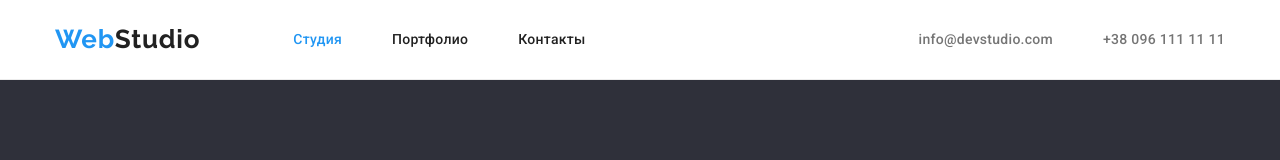
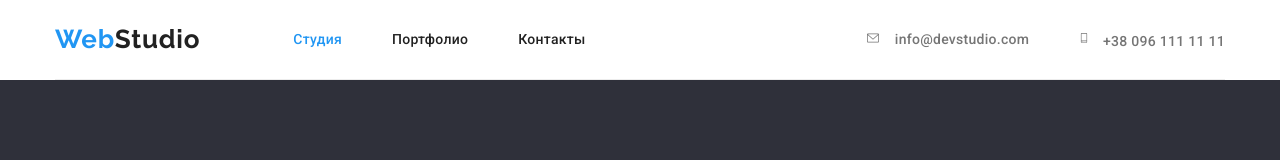
Before and after one commit to MykhailoBarchyna/goit-markup-hw-04, a plain HTML site: page index.html in a window 1280 px wide. Shown: the top 160 px of the page. Drawn offline with nearby package versions, Linux system fonts and the light colour scheme.

Commit message:
Размещает иконки в хедере

```diff
--- a/css/styles.css
+++ b/css/styles.css
@@ -63,15 +63,11 @@ ul {
 }
 
 /* Header container */
-header {
-  display: flex;
-  height: 80px;
-  border-bottom: 1px solid #ececec;
-}
-
 .header {
   display: flex;
   align-items: center;
+  height: 80px;
+  border-bottom: 1px solid #ececec;
 }
 
 /* Header logo */
@@ -125,11 +121,12 @@ header {
 /* Header contacts  */
 .header-contacts-list {
   display: flex;
-
   margin-left: auto;
 }
 
 .header-contacts-item {
+  display: flex;
+  align-items: center;
   font-weight: var(--secondary-title-font-weight);
   font-size: var(--primary-text-size);
   line-height: 1.14;
@@ -151,6 +148,12 @@ header {
 .header-phone-link:hover,
 .header-phone-link:focus {
   color: var(--accent-color);
+}
+
+.header-mail-icon,
+.header-phone-icon {
+  margin-right: 10px;
+  fill: currentColor;
 }
 
 /* WebStudio page */
--- a/index.html
+++ b/index.html
@@ -15,14 +15,15 @@
 <body>
     <!-- Header container -->
     <header>
-        <div class="header container">
+        <div class="container">
+            <div class="header">
                 <!-- Logo section -->
                 <a href="/" lang="en" class="header-logo"><span class="logo-accent">Web</span>Studio</a>
                 <!-- Navigation section -->
             <nav class="nav">
                 <ul class="nav-list">
                     <li class="nav-list-item">
-                    <a href="a href="./index.html" target="_self" rel="noopener noreferrer" class="nav-list-link current">Студия</a>
+                        <a href="./index.html" target="_self" rel="noopener noreferrer" class="nav-list-link current">Студия</a>
                     </li>
                     <li class="nav-list-item">
                         <a href="./portfolio.html" target="_self" rel="noopener noreferrer" class="nav-list-link portfolio">Портфолио</a>
@@ -35,12 +36,21 @@
                 <!-- Header contacts section -->
                 <ul class="header-contacts-list">
                     <li class="header-contacts-item">
-                    <a href="mailto:info@devstudio.com" class="header-mail-link">info@devstudio.com</a>
+                        <a href="mailto:info@devstudio.com" class="header-mail-link">
+                            <svg class="header-mail-icon"  width="16" height="12">
+                                <use href="./images/icons.svg#icon-envelope"></use>
+                            </svg>
+                        info@devstudio.com</a>
                     </li>
                     <li class="header-contacts-item">
-                    <a href="tel:+380961111111" class="header-phone-link">+38 096 111 11 11</a>
+                        <a href="tel:+380961111111" class="header-phone-link">
+                            <svg class="header-phone-icon" width="10" height="16">
+                                <use href="./images/icons.svg#icon-smartphone"></use>
+                            </svg>
+                            +38 096 111 11 11</a>
                     </li>
                 </ul>
+            </div>
         </div>
     </header>
     <!-- Main container -->
```
Also changed, not shown: images/icons.svg (added). Lines whose indentation alone changed are shown as unchanged.
